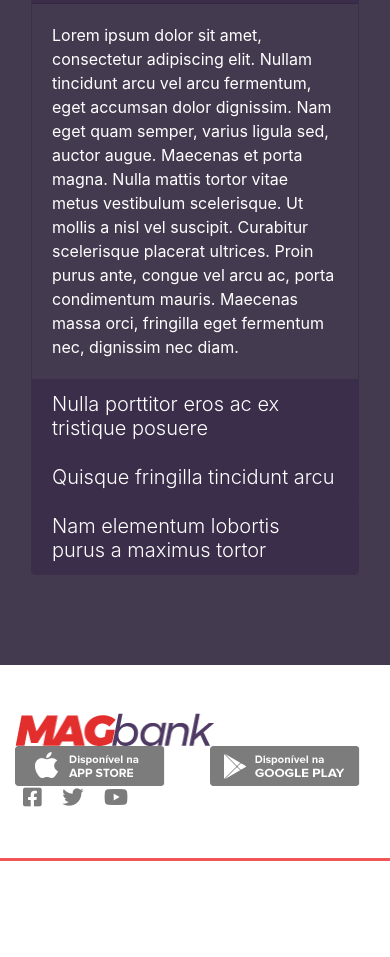
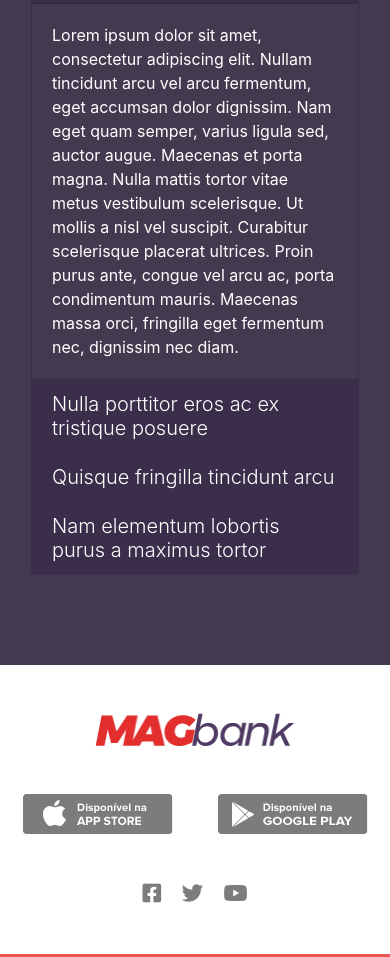
Before and after one commit to tnorbs/magbank, a website built with Parcel: page src/index.html in a window 390 px wide. Shown: the part 4035-4992 px from the top of the page. Before the commit the page ends 4896 px from the top, so only its background shows below. Built offline with nearby package versions, Linux system fonts and the light colour scheme.

Commit message:
fix(footer): Corrected style and responsiveness for the mobile breakpoint

```diff
--- a/src/index.html
+++ b/src/index.html
@@ -320,17 +320,17 @@
     <footer class="mag-footer mag-border-bottom">
         <div class="container">
             <div class="row my-5 align-items-center">
-                <div class="col-12 col-md-6 text-align-center text-align-md-left">
+                <div class="col-12 col-md-6 text-center text-md-left mb-5 mb-md-0">
                     <img src="./assets/logo-mag-footer.png" alt="MagBank" width="200">
                 </div>
-                <div class="col-6 col-md-2 text-align-center">
+                <div class="col-6 col-md-2 text-center">
                     <img src="./assets/apple-store.png" alt="Disponível na Apple Store">
                 </div>
-                <div class="col-6 col-md-2 text-align-center">
+                <div class="col-6 col-md-2 text-center">
                     <img src="./assets/google-play.png" alt="Disponível no Google Play">
                 </div>
 
-                <div class="col-12 col-md-2 text-align-center">
+                <div class="col-12 col-md-2 text-center mt-5 mt-md-0">
                     <i class="fab fa-facebook-square fa-lg mx-2"></i>
                     <i class="fab fa-twitter fa-lg mx-2"></i>
                     <i class="fab fa-youtube fa-lg mx-2"></i>
```
